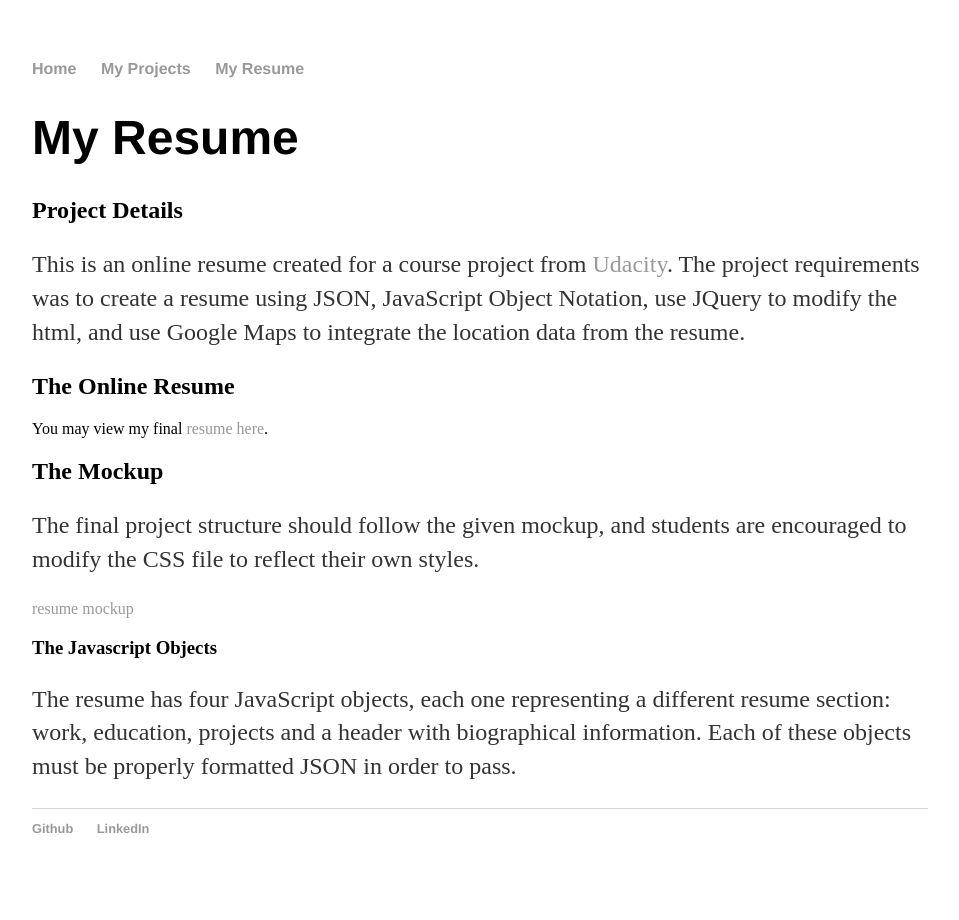
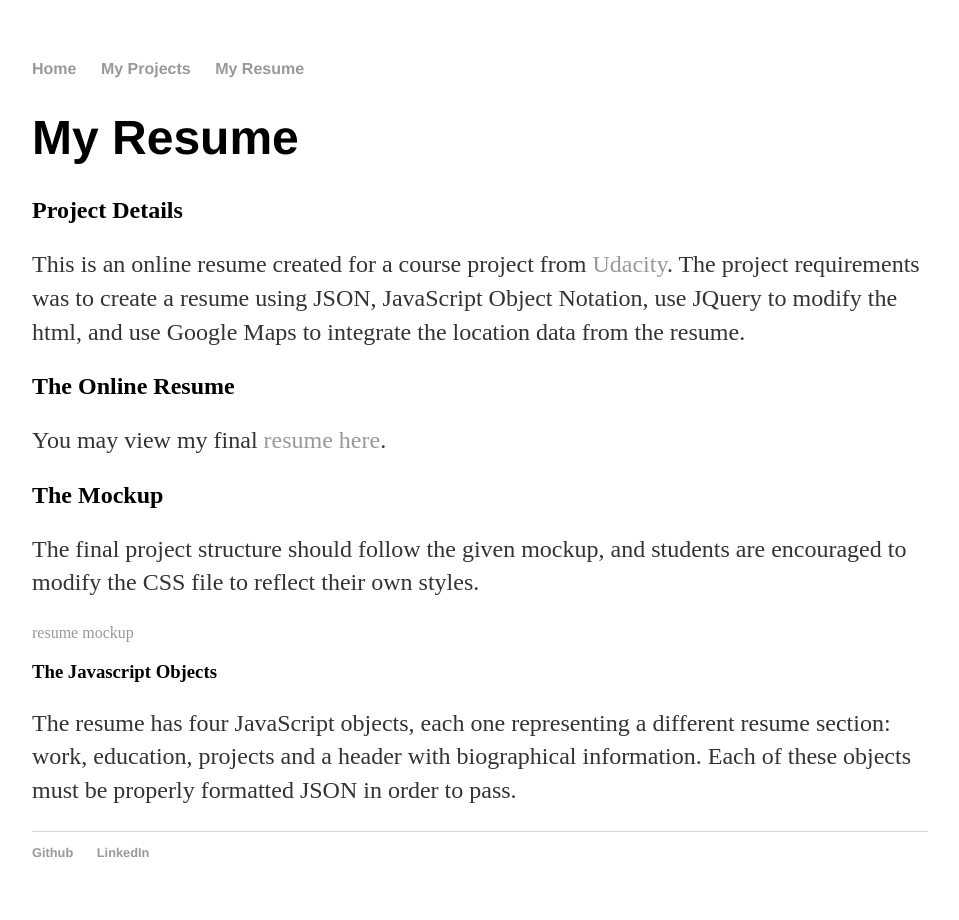
Before and after one commit to susanschen/susanschen.github.io, a Jekyll site: the page built from resume.html, in a window 1280 px wide. Shown: the whole page, without its empty margins (160-1119 px from the left). Built offline with Jekyll 4.4.1, drawn with Linux system fonts in a browser that asks for light colours.

Commit message:
Add p tag

```diff
--- a/resume.html
+++ b/resume.html
@@ -6,7 +6,7 @@ title: My Resume
   <h2>Project Details</h2>
   <p>This is an online resume created for a course project from <a href="https://github.com/udacity/frontend-nanodegree-resume">Udacity</a>. The project requirements was to create a resume using JSON, JavaScript Object Notation, use JQuery to modify the html, and use Google Maps to integrate the location data from the resume.</p>
   <h2>The Online Resume</h2>
-  You may view my final <a href="https://susanschen.github.io/resume/"> resume here</a>.
+  <p>You may view my final <a href="https://susanschen.github.io/resume/"> resume here</a>.</p>
   <h2>The Mockup</h2>
   <p>The final project structure should follow the given mockup, and students are encouraged to modify the CSS file to reflect their own styles.</p>
   <a href="img/mockup.png">resume mockup</a>
```
